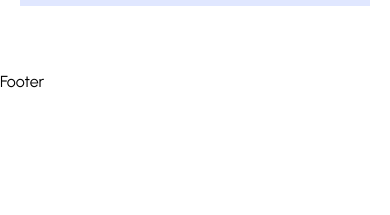
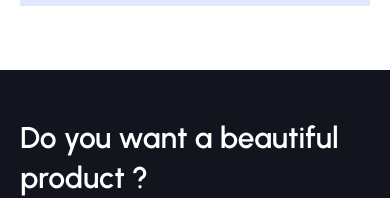
Before and after one commit to sangphomma/tailwind-portfolio, a React (Vite) app: page / in a window 390 px wide. Shown: the part 5231-5446 px from the top of the page. Before the commit the page ends 5325 px from the top, so only its background shows below. Built offline with nearby package versions, Linux system fonts and the light colour scheme; a web font is replaced by a local one.

Commit message:
Fixed RemixIcon Class to ClassName

```diff
--- a/src/components/Footer/Footer.jsx
+++ b/src/components/Footer/Footer.jsx
@@ -1,7 +1,24 @@
 import React from "react";
 
 const Footer = () => {
-  return <div>Footer</div>;
+  return (
+    <footer className="bg-[#12141e] pt-12">
+      {/** ---------------Footer top    */}
+      <div className="container">
+        <div className="sm:flex items-center justify-between md:gap-8">
+          <div className="w-full sm:w-1/2">
+            <h2
+              className="text-3xl leading-10
+           text-white font-[600] mb-5 md:text-[2rem]"
+            >
+              Do you want a beautiful product ?
+            </h2>
+          </div>
+        </div>
+      </div>
+      {/** -------------end--Footer top    */}
+    </footer>
+  );
 };
 
 export default Footer;
--- a/src/components/Header/Header.jsx
+++ b/src/components/Header/Header.jsx
@@ -60,10 +60,10 @@ function Header() {
              border border-smallTextColors py-2 px-4 rounded-[20px] max-h-[40px]
              hover:bg-smallTextColors hover:text-white font-[500] ease-in duration-500"
             >
-              <i class="ri-send-plane-line"></i>Let's talk
+              <i className="ri-send-plane-line"></i>Let's talk
             </button>
             <span className="text-2xl text-smallTextColors md:hidden cursor-pointer">
-              <i class="ri-menu-line"></i>
+              <i className="ri-menu-line"></i>
             </span>
           </div>
           {/*----------------Menu right end ------------------------------------ */}
--- a/src/components/UI/Hero.jsx
+++ b/src/components/UI/Hero.jsx
@@ -36,7 +36,7 @@ const Hero = () => {
                 font-[500] flex items-center gap-2 p-3 px-4 rounded-md
                 hover:bg-smallTextColors ease-in duration-300"
                 >
-                  <i class="ri-mail-send-line"></i>Send me.
+                  <i className="ri-mail-send-line"></i>Send me.
                 </button>
               </a>
               <a
@@ -54,7 +54,7 @@ const Hero = () => {
                 sm:pl-14 sm:pr-10"
             >
               <span>
-                <i class="ri-apps-2-line"></i>
+                <i className="ri-apps-2-line"></i>
               </span>
               Lorem ipsum dolor, sit amet consectetur adipisicing elit. Facere
               recusandae delectus ducimus. Nisi facilis est ab nulla sunt, enim
@@ -70,7 +70,7 @@ const Hero = () => {
                   href="#"
                   className="text-smallTextColors text-[18px] font-[600] "
                 >
-                  <i class="ri-youtube-line"></i>
+                  <i className="ri-youtube-line"></i>
                 </a>
               </span>
               <span className="">
@@ -78,7 +78,7 @@ const Hero = () => {
                   href="#"
                   className="text-smallTextColors text-[18px] font-[600] "
                 >
-                  <i class="ri-github-fill"></i>
+                  <i className="ri-github-fill"></i>
                 </a>
               </span>
               <span className="">
@@ -86,7 +86,7 @@ const Hero = () => {
                   href="#"
                   className="text-smallTextColors text-[18px] font-[600] "
                 >
-                  <i class="ri-facebook-circle-fill"></i>
+                  <i className="ri-facebook-circle-fill"></i>
                 </a>
               </span>
               <span className="">
@@ -94,7 +94,7 @@ const Hero = () => {
                   href="#"
                   className="text-smallTextColors text-[18px] font-[600] "
                 >
-                  <i class="ri-instagram-line"></i>
+                  <i className="ri-instagram-line"></i>
                 </a>
               </span>
             </div>
```
